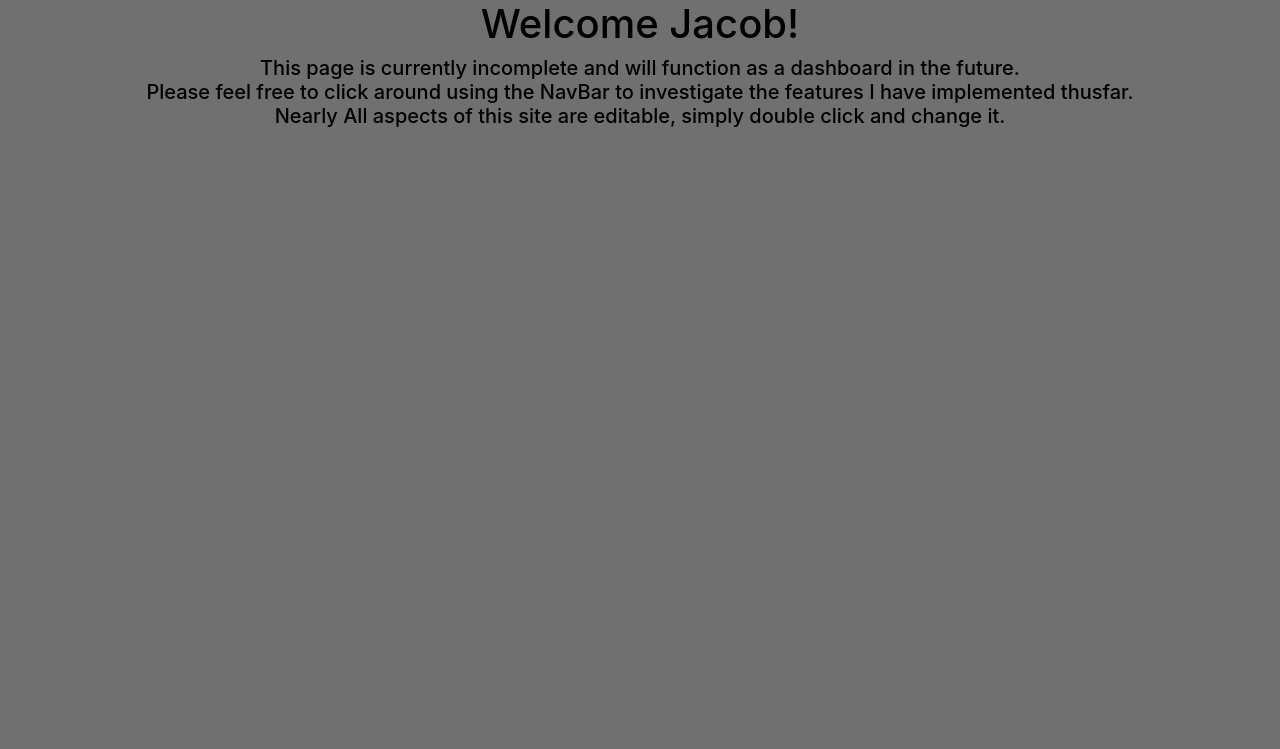
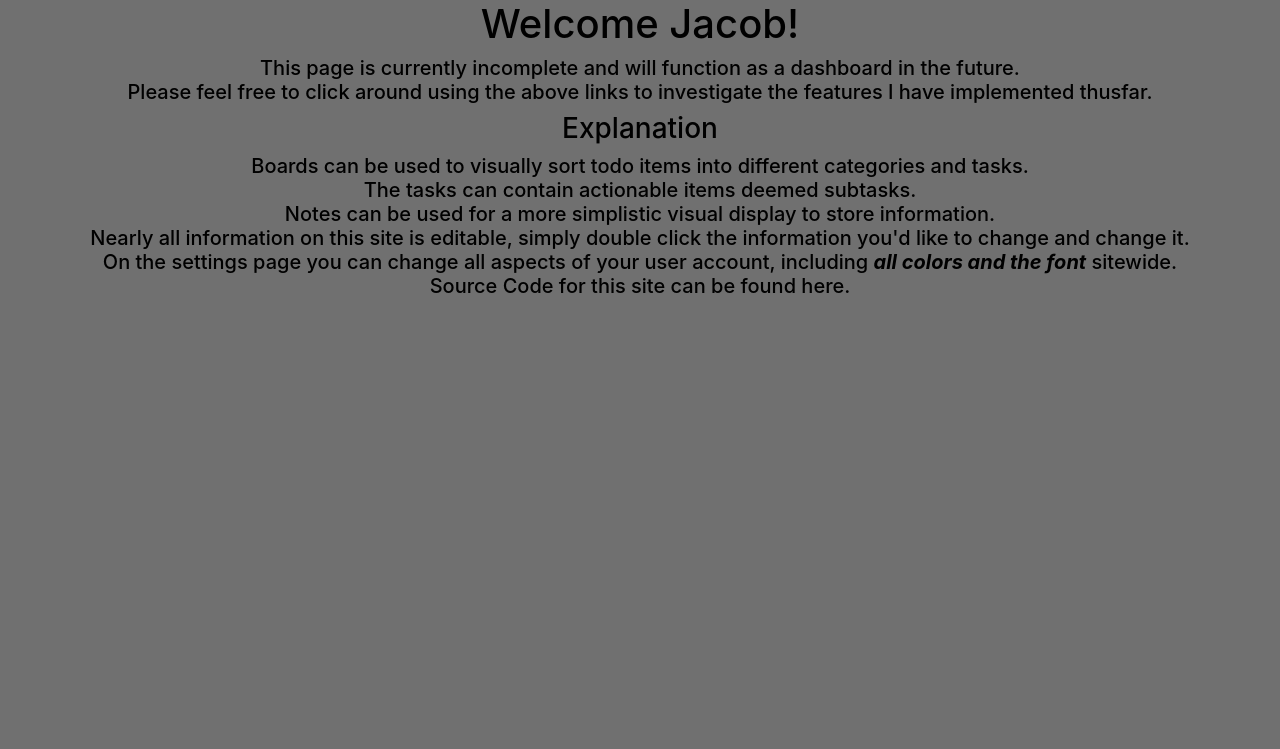
Before and after one commit to jtwolf1113/task-management-web-app, a Flask app: page / in a window 1280 px wide. Shown: the part 56-805 px from the top of the page. Run offline with Flask 2, Linux system fonts and the light colour scheme; a user stored in the database is signed in; data comes from the database, SQL or seed files in the repository; both versions use the stored data as it was after the commit; some libraries are stand-ins or nearby versions.

Commit message:
Added welcome message

```diff
--- a/website/templates/home.html
+++ b/website/templates/home.html
@@ -1,17 +1,37 @@
 {% extends "base.html" %} {% block title %}Welcome{% endblock %}
 
 {% block style%}
-<link rel="stylesheet" href="{{ url_for('static', filename = 'home.css') }}" />
-<!--script
+<!--link rel="stylesheet" href="{{ url_for('static', filename = 'home.css') }}" />
+<script
   type="text/javascript"
   src="{{ url_for('static', filename='home.js')}}"
  ></script-->
 {% endblock %}
 
 {% block content%}
-<h1 align="center">Welcome {{user.first_name}}!</h1>
+<h1 align="center">Welcome{% if user.is_authenticated %} {{user.first_name}}{% endif %}!</h1>
 
-<h5 align="center">This page is currently incomplete and will function as a dashboard in the future.
- <br> Please feel free to click around using the NavBar to investigate the features I have implemented thusfar.
- <br> Nearly All aspects of this site are editable, simply double click and change it. </h3>
+{% if user.is_authenticated %}
+<h5 align="center">
+  This page is currently incomplete and will function as a dashboard in the future.
+  <br> Please feel free to click around using the above links to investigate the features I have implemented thusfar.
+  <br></h5>
+
+<h3 align="center">Explanation</h3>
+<h5 align="center">
+  Boards can be used to visually sort todo items into different categories and tasks.<br> The tasks can contain actionable items deemed subtasks.<br>
+  Notes can be used for a more simplistic visual display to store information. <br>
+  Nearly all information on this site is editable, simply double click the information you'd like to change and change it. <br>
+  On the settings page you can change all aspects of your user account, including <b><i>all colors and the font</i></b> sitewide. <br>
+  Source Code for this site can be found <a href="https://github.com/jtwolf1113/task-management-web-app">here</a>.
+</h5>
+{% else %}
+<h5 align="center">
+  This is my task-management web application site.<br> It's built using Flask and helped me improve my full-stack web development skills. <br>
+  To use the site, a user profile is required - hit the sign-up button above to get started. <br>
+  An email is required, however it is only used to ensure user accounts are unique; future development plans include a forgot password email feature. <br>
+  Source Code for this site can be found <a href="https://github.com/jtwolf1113/task-management-web-app">here</a>.
+</h5>
+
+{%endif%}
 {% endblock %}
```
Also changed, not shown: website/database.db, website/static/home.css (added).
